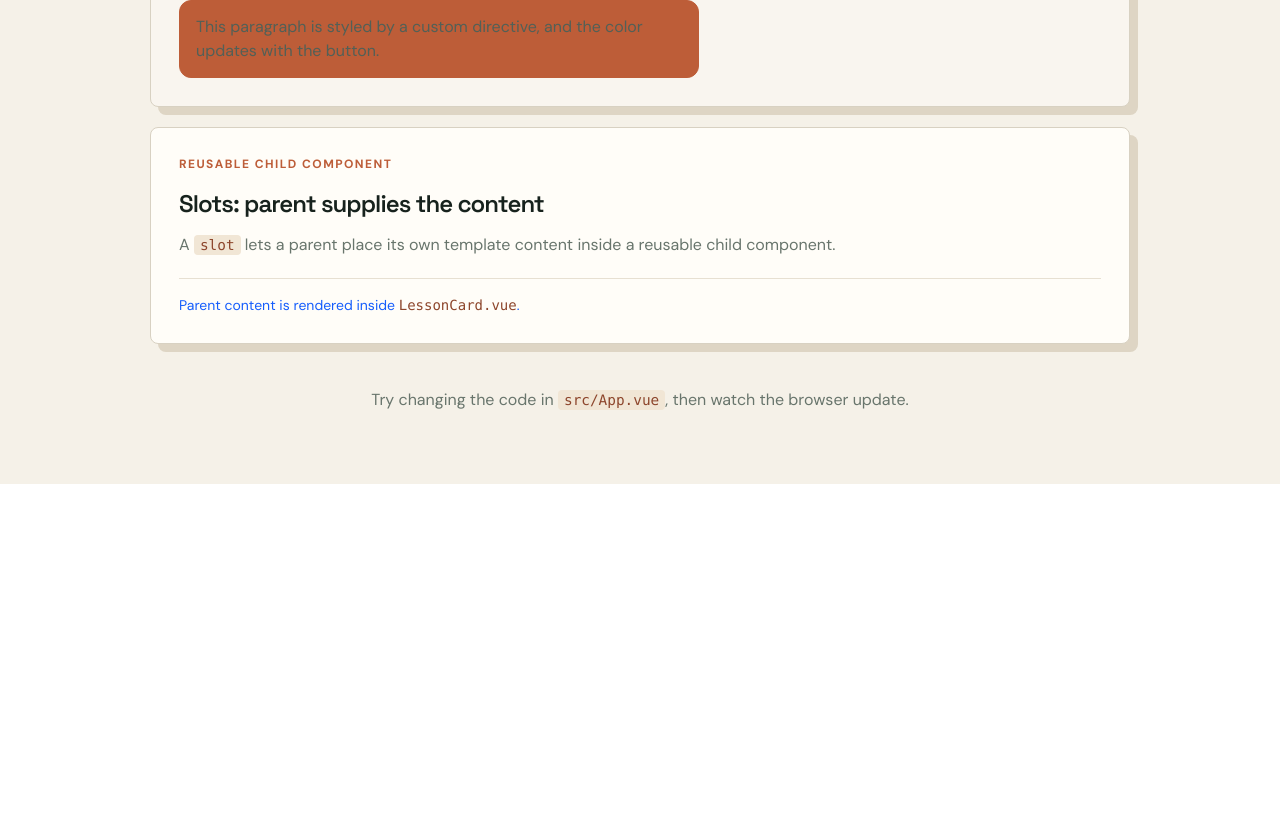
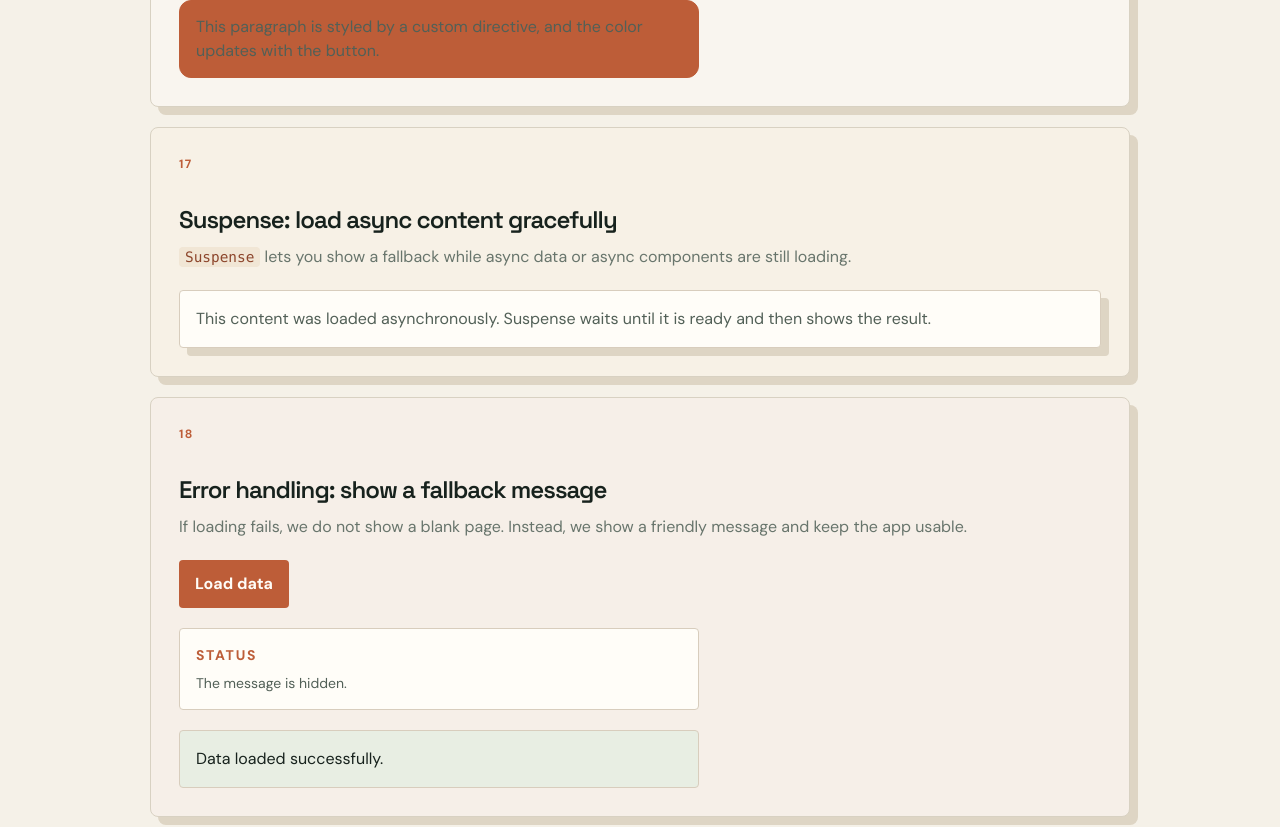
Before and after one commit to thanzaw6091/first-part, a Vue app: page / in a window 1280 px wide. Shown: the part 5960-6787 px from the top of the page. Before the commit the page ends 6444 px from the top, so only its background shows below. Built offline with nearby package versions, Linux system fonts and the light colour scheme; no server answers.

Commit message:
loading&errorhandling

```diff
--- a/src/App.vue
+++ b/src/App.vue
@@ -1,5 +1,17 @@
 <script setup>
-import { computed, onMounted, onUnmounted, onUpdated, provide, ref, watch, watchEffect } from 'vue'
+import {
+  computed,
+  defineComponent,
+  h,
+  onErrorCaptured,
+  onMounted,
+  onUnmounted,
+  onUpdated,
+  provide,
+  ref,
+  watch,
+  watchEffect,
+} from 'vue'
 import { RouterLink, RouterView, useRoute } from 'vue-router'
 import LessonCard from './components/LessonCard.vue'
 import TodoFilter from './components/TodoFilter.vue'
@@ -61,6 +73,10 @@ const showTransitionMessage = ref(true)
 const showPortalMessage = ref(false)
 const appTheme = ref('day')
 const highlightColor = ref('#bd5d38')
+const demoVisible = ref(false)
+const lessonStatus = ref('The message is hidden.')
+const dataLoaded = ref(false)
+const failedToLoad = ref(false)
 const dynamicPanel = {
   intro: IntroPanel,
   skills: SkillsPanel,
@@ -82,6 +98,22 @@ const vHighlight = {
     el.style.borderColor = binding.value || '#bd5d38'
   },
 }
+
+const AsyncLessonBlock = defineComponent({
+  async setup() {
+    await new Promise((resolve) => setTimeout(resolve, 2000))
+
+    return () =>
+      h(
+        'div',
+        {
+          class: 'mt-5 rounded border border-[#d8cdbd] bg-[#fffdf8] p-4 text-[#526057] shadow-[8px_8px_0_#ded5c4]',
+        },
+        'This content was loaded asynchronously. Suspense waits until it is ready and then shows the result.',
+      )
+  },
+})
+
 let timerId = null
 
 onMounted(() => {
@@ -699,6 +731,53 @@ const currentCachedComponent = computed(() => dynamicPanel[currentCachedPanel.va
       </p>
     </section>
 
+    <section v-if="!isTodosPage" class="mx-auto mt-5 max-w-[980px] rounded-lg border border-[#d8d1c2] bg-[#f7f1e6] p-7 shadow-[8px_8px_0_#ded5c4]" aria-labelledby="suspense-title">
+      <span class="mb-8 block text-xs font-bold uppercase tracking-[0.12em] text-[#bd5d38]">17</span>
+      <h2 id="suspense-title" class="font-display text-2xl font-semibold tracking-[-0.04em]">Suspense: load async content gracefully</h2>
+      <p class="mt-2 leading-relaxed text-[#68756c]">
+        <code class="rounded bg-[#f1e6d5] px-1.5 py-0.5 font-mono text-[0.9em] text-[#8d462c]">Suspense</code>
+        lets you show a fallback while async data or async components are still loading.
+      </p>
+
+      <Suspense>
+        <AsyncLessonBlock />
+        <template #fallback>
+          <div class="mt-5 rounded border border-[#d8cdbd] bg-[#f9f7f0] p-4 text-[#526057]">
+            Loading async lesson content...
+          </div>
+        </template>
+      </Suspense>
+    </section>
+
+    <section v-if="!isTodosPage" class="mx-auto mt-5 max-w-[980px] rounded-lg border border-[#d8d1c2] bg-[#f6efe8] p-7 shadow-[8px_8px_0_#ded5c4]" aria-labelledby="state-title">
+      <span class="mb-8 block text-xs font-bold uppercase tracking-[0.12em] text-[#bd5d38]">18</span>
+      <h2 id="state-title" class="font-display text-2xl font-semibold tracking-[-0.04em]">Error handling: show a fallback message</h2>
+      <p class="mt-2 leading-relaxed text-[#68756c]">
+        If loading fails, we do not show a blank page. Instead, we show a friendly message and keep the app usable.
+      </p>
+
+      <button
+        class="mt-5 rounded bg-[#bd5d38] px-4 py-3 font-bold text-[#fffdf8] hover:bg-[#99462d]"
+        type="button"
+        @click="dataLoaded = false; failedToLoad = !failedToLoad; lessonStatus = failedToLoad ? 'The load failed.' : 'Ready to try again.'"
+      >
+        {{ failedToLoad ? 'Try again' : 'Load data' }}
+      </button>
+
+      <div class="mt-5 max-w-[520px] rounded border border-[#d8cdbd] bg-[#fffdf8] p-4 text-[#526057]">
+        <p class="text-sm font-bold uppercase tracking-[0.12em] text-[#bd5d38]">Status</p>
+        <p class="mt-2 text-sm">{{ lessonStatus }}</p>
+      </div>
+
+      <div v-if="failedToLoad" class="mt-5 max-w-[520px] rounded border border-[#d8cdbd] bg-[#f2d8c8] p-4 text-[#17221d]">
+        Fallback UI: Something went wrong. Please try again later.
+      </div>
+
+      <div v-else class="mt-5 max-w-[520px] rounded border border-[#d8cdbd] bg-[#e8eee3] p-4 text-[#17221d]">
+        Data loaded successfully.
+      </div>
+    </section>
+
     <section v-if="!isTodosPage" class="mx-auto mt-5 max-w-[980px]" aria-labelledby="slots-title">
       <LessonCard title="Slots: parent supplies the content">
         <p>
```
